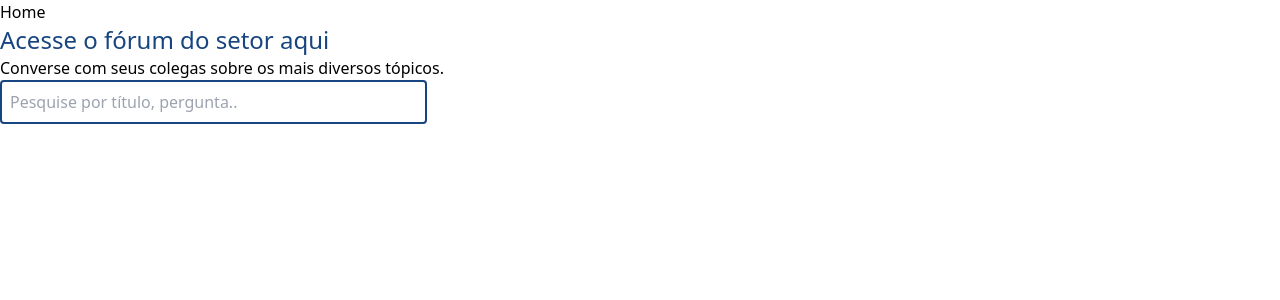
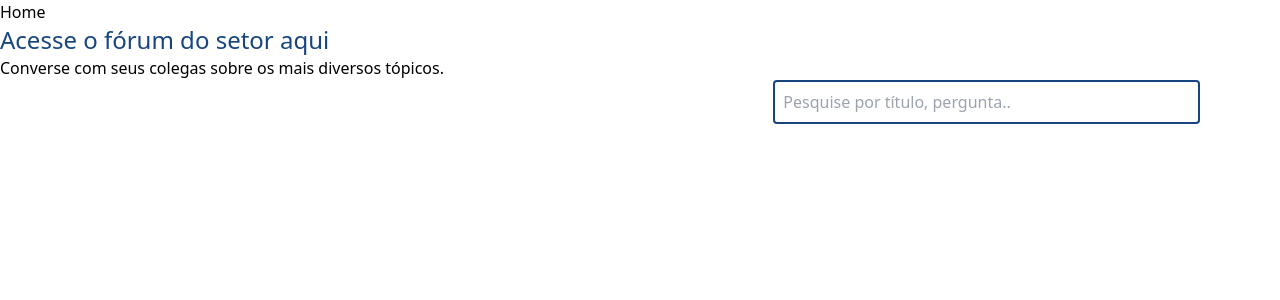
Before and after one commit to matiaszo/forum_ets_frontend, a Next.js app: page /home in a window 1280 px wide. Shown: the top 300 px of the page. Built offline with nearby package versions, Linux system fonts and the light colour scheme.

Commit message:
something

```diff
--- a/src/app/home/page.tsx
+++ b/src/app/home/page.tsx
@@ -1,17 +1,15 @@
 const home = () => {
-
     const styles = {
         h1: "text-blue1 text-2xl",
-        search : "border-2 border-blue1 rounded w-4/12 p-2 self-end",
-        box: "flex flex-wrap flex-row w-full items-end justify-self-end"
+        box: "flex justify-end w-full",
+        search: "border-2 border-blue1 rounded w-4/12 p-2 mr-20",
     }
 
-    return(
+    return (
         <>
         <div className="flex flex-col">
-
             <div className="flex flex-col flex-wrap">
-                <h1 className={styles.h1}> Acesse o fórum do setor aqui</h1>
+                <h1 className={styles.h1}>Acesse o fórum do setor aqui</h1>
                 <p>Converse com seus colegas sobre os mais diversos tópicos.</p>
             </div>
 
@@ -20,13 +18,11 @@ const home = () => {
             </div>
 
             <div>
-                {/* aqui os cards */}
+                {/* Aqui os cards */}
             </div>
-
         </div>
         </>
-
-    )
+    );
 }
 
 export default home;
--- /dev/null
+++ b/src/components/card.tsx
@@ -0,0 +1,19 @@
+import Image from "next/image";
+
+const card = (data  : []) => {
+
+    return(
+
+    {data.map((item) =>  (
+
+        <>
+        <div>
+            <Image src={item.image} />
+            <h1>{item.title}</h1>
+            <p>{item.mainQuestion}</p>
+        </div>
+        </>
+    ))})
+}
+
+export default card;
```
Also changed, not shown: package.json (+5 -4 lines), 1 other file (tests, documents, lock files or other folders).
